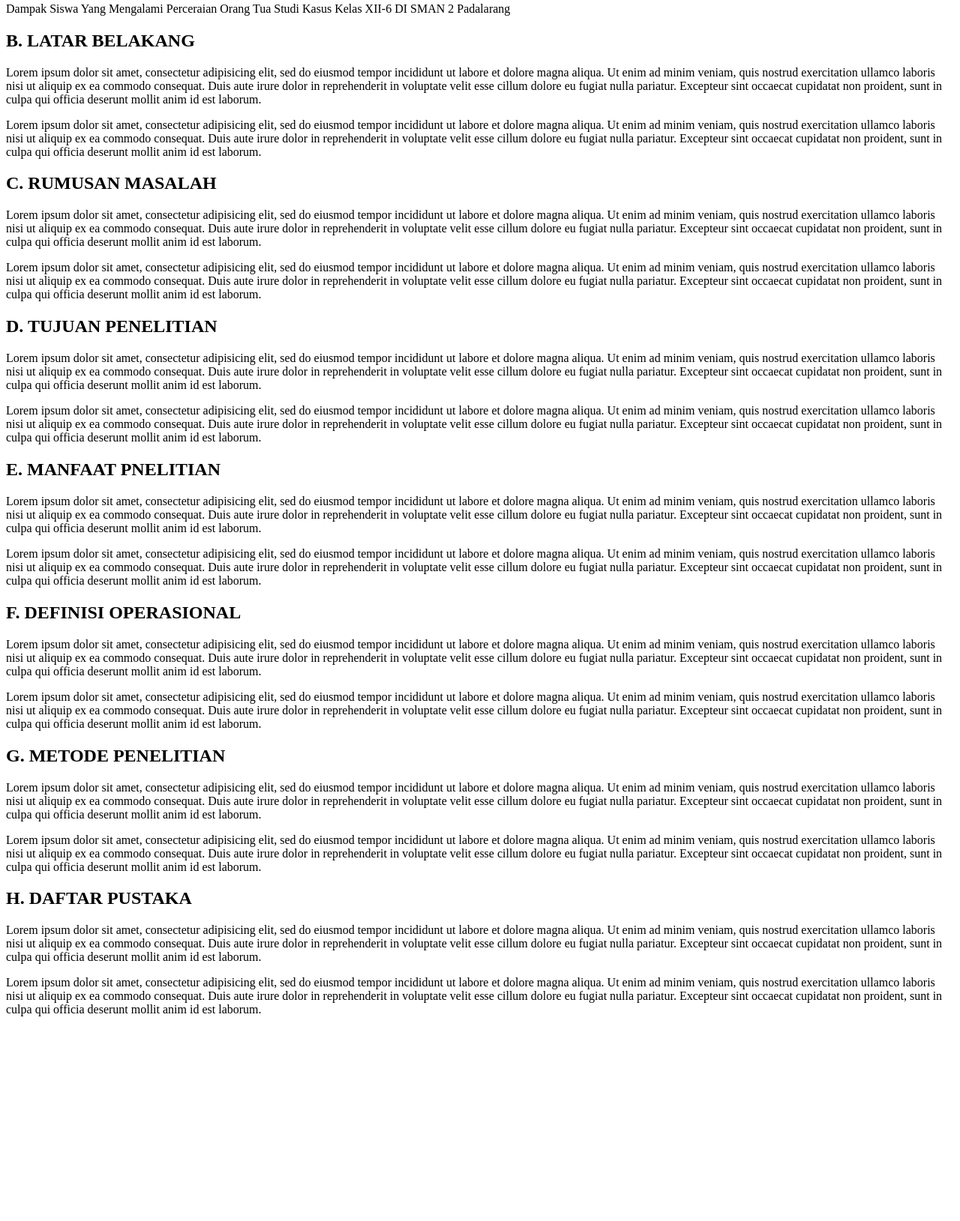
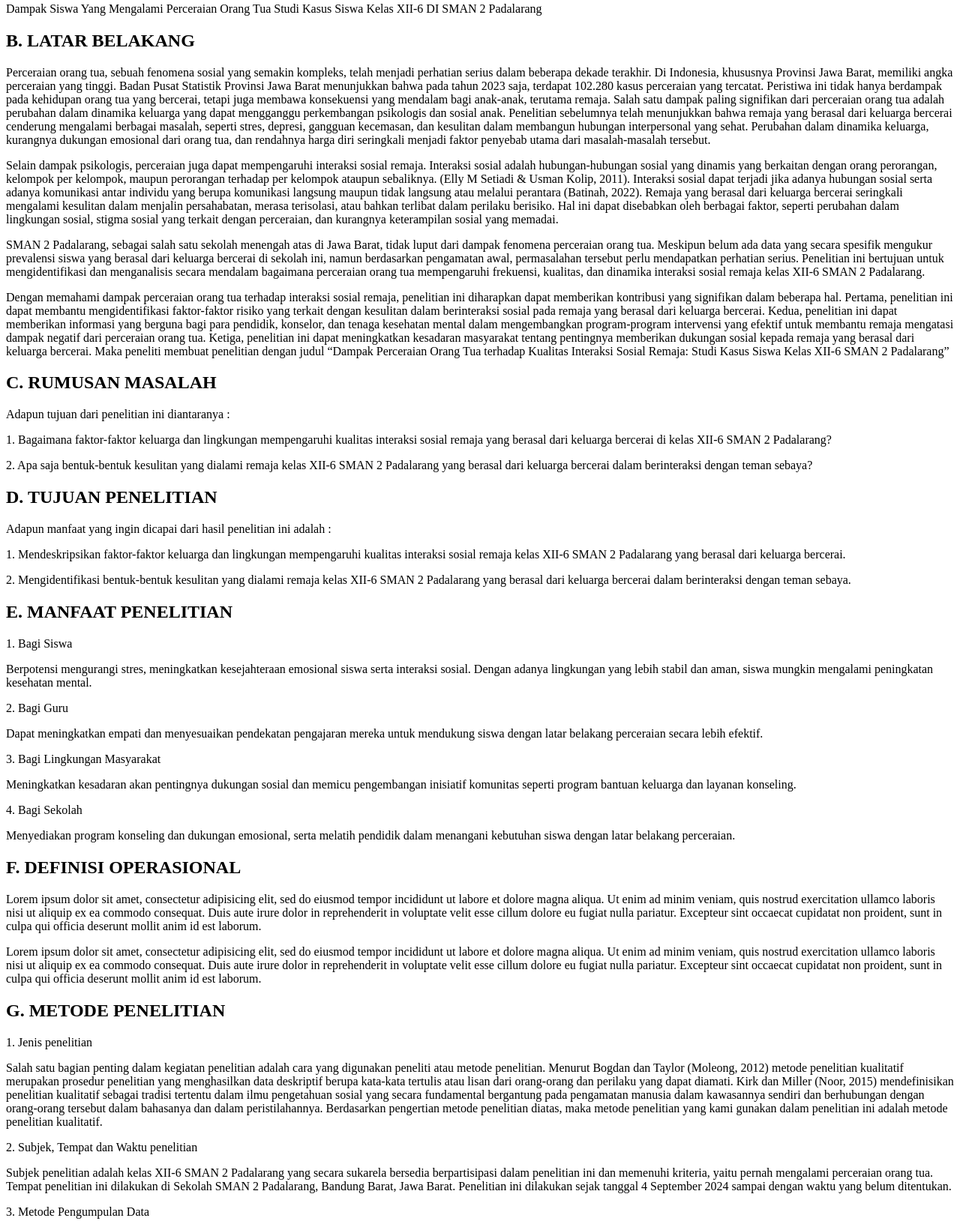
Before and after one commit to Jake1157/KTI2024, a plain HTML site: page index.html in a window 1280 px wide. Shown: the part 213-1842 px from the top of the page at 75% size. Before the commit the page ends 1585 px from the top, so only its background shows below. Drawn offline with Linux system fonts and the light colour scheme.

Commit message:
index.html

```diff
--- a/index.html
+++ b/index.html
@@ -1,3 +1,4 @@
+
 <!DOCTYPE html>
 <html>
 <head>
@@ -7,63 +8,37 @@
 </head>
 <body>
 <h1>DAMPAK SISWA YANG MENGALAMI PERCERAIAN ORANG TUA STUDI KASUS KELAS XII-6 DI SMAN 2 PADALARANG</h1>
-<marquee>SELAMAT DATANG Di Website KTI F-5</marquee>
+<marquee>Selamat Datang Di Website KTI F-5</marquee>
 <hr>
 <h2>A. JUDUL PENELITIAN</h2>
-<p>Dampak Siswa Yang Mengalami Perceraian Orang Tua Studi Kasus Kelas XII-6 DI SMAN 2 Padalarang</p>
+<p>Dampak Siswa Yang Mengalami Perceraian Orang Tua Studi Kasus Siswa Kelas XII-6 DI SMAN 2 Padalarang</p>
 
 <h2>B. LATAR BELAKANG</h2>
-<p>Lorem ipsum dolor sit amet, consectetur adipisicing elit, sed do eiusmod
-tempor incididunt ut labore et dolore magna aliqua. Ut enim ad minim veniam,
-quis nostrud exercitation ullamco laboris nisi ut aliquip ex ea commodo
-consequat. Duis aute irure dolor in reprehenderit in voluptate velit esse
-cillum dolore eu fugiat nulla pariatur. Excepteur sint occaecat cupidatat non
-proident, sunt in culpa qui officia deserunt mollit anim id est laborum.</p>
-<p>Lorem ipsum dolor sit amet, consectetur adipisicing elit, sed do eiusmod
-tempor incididunt ut labore et dolore magna aliqua. Ut enim ad minim veniam,
-quis nostrud exercitation ullamco laboris nisi ut aliquip ex ea commodo
-consequat. Duis aute irure dolor in reprehenderit in voluptate velit esse
-cillum dolore eu fugiat nulla pariatur. Excepteur sint occaecat cupidatat non
-proident, sunt in culpa qui officia deserunt mollit anim id est laborum.</p>
+<p>Perceraian orang tua, sebuah fenomena sosial yang semakin kompleks, telah menjadi perhatian serius dalam beberapa dekade terakhir. Di Indonesia, khususnya Provinsi Jawa Barat, memiliki angka perceraian yang tinggi. Badan Pusat Statistik Provinsi Jawa Barat  menunjukkan bahwa pada tahun 2023 saja, terdapat 102.280 kasus perceraian yang tercatat. Peristiwa ini tidak hanya berdampak pada kehidupan orang tua yang bercerai, tetapi juga membawa konsekuensi yang mendalam bagi anak-anak, terutama remaja. Salah satu dampak paling signifikan dari perceraian orang tua adalah perubahan dalam dinamika keluarga yang dapat mengganggu perkembangan psikologis dan sosial anak. Penelitian sebelumnya telah menunjukkan bahwa remaja yang berasal dari keluarga bercerai cenderung mengalami berbagai masalah, seperti stres, depresi, gangguan kecemasan, dan kesulitan dalam membangun hubungan interpersonal yang sehat. Perubahan dalam dinamika keluarga, kurangnya dukungan emosional dari orang tua, dan rendahnya harga diri seringkali menjadi faktor penyebab utama dari masalah-masalah tersebut.
+</p>
+<p>Selain dampak psikologis, perceraian juga dapat mempengaruhi interaksi sosial remaja. Interaksi sosial adalah hubungan-hubungan sosial yang dinamis yang berkaitan dengan orang perorangan, kelompok per kelompok, maupun perorangan terhadap per kelompok ataupun sebaliknya. (Elly M Setiadi & Usman Kolip, 2011).  Interaksi sosial dapat terjadi jika adanya hubungan sosial serta adanya komunikasi antar individu yang berupa komunikasi langsung maupun tidak langsung atau melalui perantara (Batinah, 2022).  Remaja yang berasal dari keluarga bercerai seringkali mengalami kesulitan dalam menjalin persahabatan, merasa terisolasi, atau bahkan terlibat dalam perilaku berisiko. Hal ini dapat disebabkan oleh berbagai faktor, seperti perubahan dalam lingkungan sosial, stigma sosial yang terkait dengan perceraian, dan kurangnya keterampilan sosial yang memadai.</p>
+<p>SMAN 2 Padalarang, sebagai salah satu sekolah menengah atas di Jawa Barat, tidak luput dari dampak fenomena perceraian orang tua. Meskipun belum ada data yang secara spesifik mengukur prevalensi siswa yang berasal dari keluarga bercerai di sekolah ini, namun berdasarkan pengamatan awal, permasalahan tersebut perlu mendapatkan perhatian serius. Penelitian ini bertujuan untuk mengidentifikasi dan menganalisis secara mendalam bagaimana perceraian orang tua mempengaruhi frekuensi, kualitas, dan dinamika interaksi sosial remaja kelas XII-6 SMAN 2 Padalarang.</p>
+<p>Dengan memahami dampak perceraian orang tua terhadap interaksi sosial remaja, penelitian ini diharapkan dapat memberikan kontribusi yang signifikan dalam beberapa hal. Pertama, penelitian ini dapat membantu mengidentifikasi faktor-faktor risiko yang terkait dengan kesulitan dalam berinteraksi sosial pada remaja yang berasal dari keluarga bercerai. Kedua, penelitian ini dapat memberikan informasi yang berguna bagi para pendidik, konselor, dan tenaga kesehatan mental dalam mengembangkan program-program intervensi yang efektif untuk membantu remaja mengatasi dampak negatif dari perceraian orang tua. Ketiga, penelitian ini dapat meningkatkan kesadaran masyarakat tentang pentingnya memberikan dukungan sosial kepada remaja yang berasal dari keluarga bercerai. Maka peneliti membuat penelitian dengan judul “Dampak Perceraian Orang Tua terhadap Kualitas Interaksi Sosial Remaja: Studi Kasus Siswa Kelas XII-6 SMAN 2 Padalarang”</p>
 <h2>C. RUMUSAN MASALAH</h2>
-<p>Lorem ipsum dolor sit amet, consectetur adipisicing elit, sed do eiusmod
-tempor incididunt ut labore et dolore magna aliqua. Ut enim ad minim veniam,
-quis nostrud exercitation ullamco laboris nisi ut aliquip ex ea commodo
-consequat. Duis aute irure dolor in reprehenderit in voluptate velit esse
-cillum dolore eu fugiat nulla pariatur. Excepteur sint occaecat cupidatat non
-proident, sunt in culpa qui officia deserunt mollit anim id est laborum.</p>
-<p>Lorem ipsum dolor sit amet, consectetur adipisicing elit, sed do eiusmod
-tempor incididunt ut labore et dolore magna aliqua. Ut enim ad minim veniam,
-quis nostrud exercitation ullamco laboris nisi ut aliquip ex ea commodo
-consequat. Duis aute irure dolor in reprehenderit in voluptate velit esse
-cillum dolore eu fugiat nulla pariatur. Excepteur sint occaecat cupidatat non
-proident, sunt in culpa qui officia deserunt mollit anim id est laborum.</p>
+<p>Adapun tujuan dari penelitian ini diantaranya :</p>
+<p>1. Bagaimana faktor-faktor keluarga dan lingkungan mempengaruhi kualitas interaksi sosial remaja yang berasal dari keluarga bercerai di kelas XII-6 SMAN 2 Padalarang? </p>
+<p>2. Apa saja bentuk-bentuk kesulitan yang dialami remaja kelas XII-6  SMAN 2 Padalarang yang berasal dari keluarga bercerai dalam berinteraksi dengan teman sebaya? </p>
 <h2>D. TUJUAN PENELITIAN</h2>
-<p>Lorem ipsum dolor sit amet, consectetur adipisicing elit, sed do eiusmod
-tempor incididunt ut labore et dolore magna aliqua. Ut enim ad minim veniam,
-quis nostrud exercitation ullamco laboris nisi ut aliquip ex ea commodo
-consequat. Duis aute irure dolor in reprehenderit in voluptate velit esse
-cillum dolore eu fugiat nulla pariatur. Excepteur sint occaecat cupidatat non
-proident, sunt in culpa qui officia deserunt mollit anim id est laborum.</p>
-<p>Lorem ipsum dolor sit amet, consectetur adipisicing elit, sed do eiusmod
-tempor incididunt ut labore et dolore magna aliqua. Ut enim ad minim veniam,
-quis nostrud exercitation ullamco laboris nisi ut aliquip ex ea commodo
-consequat. Duis aute irure dolor in reprehenderit in voluptate velit esse
-cillum dolore eu fugiat nulla pariatur. Excepteur sint occaecat cupidatat non
-proident, sunt in culpa qui officia deserunt mollit anim id est laborum.</p>
-<h2>E. MANFAAT PNELITIAN</h2>
-<p>Lorem ipsum dolor sit amet, consectetur adipisicing elit, sed do eiusmod
-tempor incididunt ut labore et dolore magna aliqua. Ut enim ad minim veniam,
-quis nostrud exercitation ullamco laboris nisi ut aliquip ex ea commodo
-consequat. Duis aute irure dolor in reprehenderit in voluptate velit esse
-cillum dolore eu fugiat nulla pariatur. Excepteur sint occaecat cupidatat non
-proident, sunt in culpa qui officia deserunt mollit anim id est laborum.</p>
-<p>Lorem ipsum dolor sit amet, consectetur adipisicing elit, sed do eiusmod
-tempor incididunt ut labore et dolore magna aliqua. Ut enim ad minim veniam,
-quis nostrud exercitation ullamco laboris nisi ut aliquip ex ea commodo
-consequat. Duis aute irure dolor in reprehenderit in voluptate velit esse
-cillum dolore eu fugiat nulla pariatur. Excepteur sint occaecat cupidatat non
-proident, sunt in culpa qui officia deserunt mollit anim id est laborum.</p>
+<p>Adapun manfaat yang ingin dicapai dari hasil penelitian ini adalah :</p>
+<p>1. Mendeskripsikan faktor-faktor keluarga dan lingkungan mempengaruhi kualitas interaksi sosial remaja kelas XII-6 SMAN 2 Padalarang yang berasal dari keluarga bercerai.
+</p>
+<p>2. Mengidentifikasi bentuk-bentuk kesulitan yang dialami remaja kelas XII-6 SMAN 2 Padalarang  yang berasal dari keluarga bercerai dalam berinteraksi dengan teman sebaya.
+</p>
+<h2>E. MANFAAT PENELITIAN</h2>
+<p>1. Bagi Siswa</p>
+<p>Berpotensi mengurangi stres, meningkatkan kesejahteraan emosional siswa serta interaksi sosial. Dengan adanya lingkungan yang lebih stabil dan aman, siswa mungkin mengalami peningkatan kesehatan mental.
+</p>
+<p>2. Bagi Guru</p>
+<p>Dapat meningkatkan empati dan menyesuaikan pendekatan pengajaran mereka untuk mendukung siswa dengan latar belakang perceraian secara lebih efektif.</p>
+<p>3. Bagi Lingkungan Masyarakat</p>
+Meningkatkan kesadaran akan pentingnya dukungan sosial dan memicu pengembangan inisiatif komunitas seperti program bantuan keluarga dan layanan konseling.
+<p>4. Bagi Sekolah</p>
+<p>Menyediakan program konseling dan dukungan emosional, serta melatih pendidik dalam menangani kebutuhan siswa dengan latar belakang perceraian.</p>
 <h2>F. DEFINISI OPERASIONAL</h2>
 <p>Lorem ipsum dolor sit amet, consectetur adipisicing elit, sed do eiusmod
 tempor incididunt ut labore et dolore magna aliqua. Ut enim ad minim veniam,
@@ -78,25 +53,36 @@ consequat. Duis aute irure dolor in reprehenderit in voluptate velit esse
 cillum dolore eu fugiat nulla pariatur. Excepteur sint occaecat cupidatat non
 proident, sunt in culpa qui officia deserunt mollit anim id est laborum.</p>
 <h2>G. METODE PENELITIAN</h2>
-<p>Lorem ipsum dolor sit amet, consectetur adipisicing elit, sed do eiusmod
-tempor incididunt ut labore et dolore magna aliqua. Ut enim ad minim veniam,
-quis nostrud exercitation ullamco laboris nisi ut aliquip ex ea commodo
-consequat. Duis aute irure dolor in reprehenderit in voluptate velit esse
-cillum dolore eu fugiat nulla pariatur. Excepteur sint occaecat cupidatat non
-proident, sunt in culpa qui officia deserunt mollit anim id est laborum.</p>
-<p>Lorem ipsum dolor sit amet, consectetur adipisicing elit, sed do eiusmod
-tempor incididunt ut labore et dolore magna aliqua. Ut enim ad minim veniam,
-quis nostrud exercitation ullamco laboris nisi ut aliquip ex ea commodo
-consequat. Duis aute irure dolor in reprehenderit in voluptate velit esse
-cillum dolore eu fugiat nulla pariatur. Excepteur sint occaecat cupidatat non
-proident, sunt in culpa qui officia deserunt mollit anim id est laborum.</p>
+<p>1. Jenis penelitian</p>
+<p>Salah satu bagian penting dalam kegiatan penelitian adalah cara yang digunakan peneliti atau metode penelitian. Menurut Bogdan dan Taylor (Moleong, 2012) metode penelitian kualitatif merupakan prosedur penelitian yang menghasilkan data deskriptif berupa kata-kata tertulis atau lisan dari orang-orang dan perilaku yang dapat diamati. Kirk dan Miller (Noor, 2015) mendefinisikan penelitian kualitatif sebagai tradisi tertentu dalam ilmu pengetahuan sosial yang secara fundamental bergantung pada pengamatan manusia dalam kawasannya sendiri dan berhubungan dengan orang-orang tersebut dalam bahasanya dan dalam peristilahannya.
+Berdasarkan pengertian metode penelitian diatas, maka metode penelitian yang kami gunakan dalam penelitian ini adalah metode penelitian kualitatif.</p>
+<p>2. Subjek, Tempat dan Waktu penelitian</p>
+<p>Subjek penelitian adalah kelas XII-6 SMAN 2 Padalarang yang secara sukarela bersedia berpartisipasi dalam penelitian ini dan memenuhi kriteria, yaitu pernah mengalami perceraian orang tua.
+Tempat penelitian ini dilakukan di Sekolah SMAN 2 Padalarang, Bandung Barat, Jawa Barat. Penelitian ini dilakukan sejak tanggal 4 September 2024 sampai dengan waktu yang belum ditentukan.</p>
+<p>3. Metode Pengumpulan Data</p>
+<p>Kami menggunakan metode penelitian dalam proposal ini yaitu penelitian kualitatif supaya data yang didapatkan lebih akurat. Menurut Sugiyono (2012:224) teknik pengumpulan data merupakan langkah yang paling strategis dalam penelitian, karena tujuan utama dari penelitian adalah mendapatkan data. Sugiyono (2012:224) juga menjelaskan bahwa “Dalam penelitian kualitatif pengumpulan data dilakukan pada “natural setting”  (kondisi yang alamiah), sumber data primer, dan teknik pengumpulan data lebih banyak pada observasi, wawancara dan diskusi. Pengumpulan data dilakukan untuk mendapatkan suatu informasi yang dibutuhkan dalam mencapai tujuan penelitian. Pengumpulan data di kelas XII-6 SMAN 2 Padalarang ini menggunakan :</p>
+<p> a. Wawancara Mendalam</p>
+<p>Dilakukan secara individual dengan siswa yang terpilih untuk menggali pengalaman, perasaan, dan pandangan mereka terkait dampak perceraian terhadap interaksi sosial.</p>
+<p> b. Observasi Partisipatif</p>
+<p>Peneliti akan terlibat dalam kegiatan sehari-hari siswa di sekolah untuk mengamati secara langsung interaksi sosial mereka dengan teman sebaya.</p>
+<p> c.  Analisis Data</p>
+<p>Peneliti akan menganalisis dokumen yang relevan, seperti catatan sekolah atau hasil tes psikologis, untuk memperoleh data tambahan.</p>
+<p>4. Teknik Pengolahan Data</p>
+<p>Setelah data terkumpul melalui wawancara mendalam, observasi partisipatif, dan analisis dokumen, tahap selanjutnya adalah melakukan pengolahan data secara kualitatif. Pengolahan data kualitatif bertujuan untuk mereduksi, menyederhanakan, mengklasifikasi, mengkodekan, dan menginterpretasi data mentah menjadi informasi yang dapat dipahami dan dijelaskan.</p>
+<p>a. Transkripsi</p>
+<p>Semua data wawancara akan ditranskripsi secara lengkap dan akurat.</p>
+<p>b. Pembacaan Berulang</p>
+<p>Transkrip wawancara, catatan observasi, dan dokumen akan dibaca berulang kali untuk memperoleh pemahaman yang mendalam.</p>
+<p>c. Pengkodean Awal</p>
+<p>Identifikasi kata, frasa, atau kalimat yang dianggap penting dan relevan dengan tujuan penelitian. Kode-kode ini akan diberikan label yang singkat dan deskriptif.</p>
+<p>d. Pembentukan Kategori</p>
+<p>Kode-kode yang serupa akan dikelompokkan menjadi kategori yang lebih besar. Kategori ini akan mewakili tema-tema utama yang muncul dalam data.</p>
+<p>e. Analisis Tematik</p>
+<p>Melakukan analisis tematik untuk mengidentifikasi pola, hubungan, dan makna yang tersembunyi dalam data. Analisis tematik akan membantu dalam menjawab pertanyaan penelitian.</p>
+<p>f. Membuat Narasi</p>
+<p>Hasil analisis akan disusun dalam bentuk narasi yang koheren dan logis, yang menggambarkan temuan penelitian secara jelas dan terperinci. Untuk memaksimalkan keabsahan temuan, akan dilakukan triangulasi data. Triangulasi melibatkan perbandingan data dari berbagai sumber (wawancara, observasi, dokumen) untuk mengkonfirmasi temuan dan mengurangi bias.</p>
 <h2>H. DAFTAR PUSTAKA</h2>
-<p>Lorem ipsum dolor sit amet, consectetur adipisicing elit, sed do eiusmod
-tempor incididunt ut labore et dolore magna aliqua. Ut enim ad minim veniam,
-quis nostrud exercitation ullamco laboris nisi ut aliquip ex ea commodo
-consequat. Duis aute irure dolor in reprehenderit in voluptate velit esse
-cillum dolore eu fugiat nulla pariatur. Excepteur sint occaecat cupidatat non
-proident, sunt in culpa qui officia deserunt mollit anim id est laborum.</p>
+<p>Barat, J. (2024). Jumlah Nikah dan Cerai - Tabel Statistik. Bps.go.id; Badan Pusat Statistik Provinsi Jawa Barat. https://jabar.bps.go.id/id/statistics-table/2/MzMyIzI=/jumlah-nikah-dan-cerai.html </p>
 <p>Lorem ipsum dolor sit amet, consectetur adipisicing elit, sed do eiusmod
 tempor incididunt ut labore et dolore magna aliqua. Ut enim ad minim veniam,
 quis nostrud exercitation ullamco laboris nisi ut aliquip ex ea commodo
```
